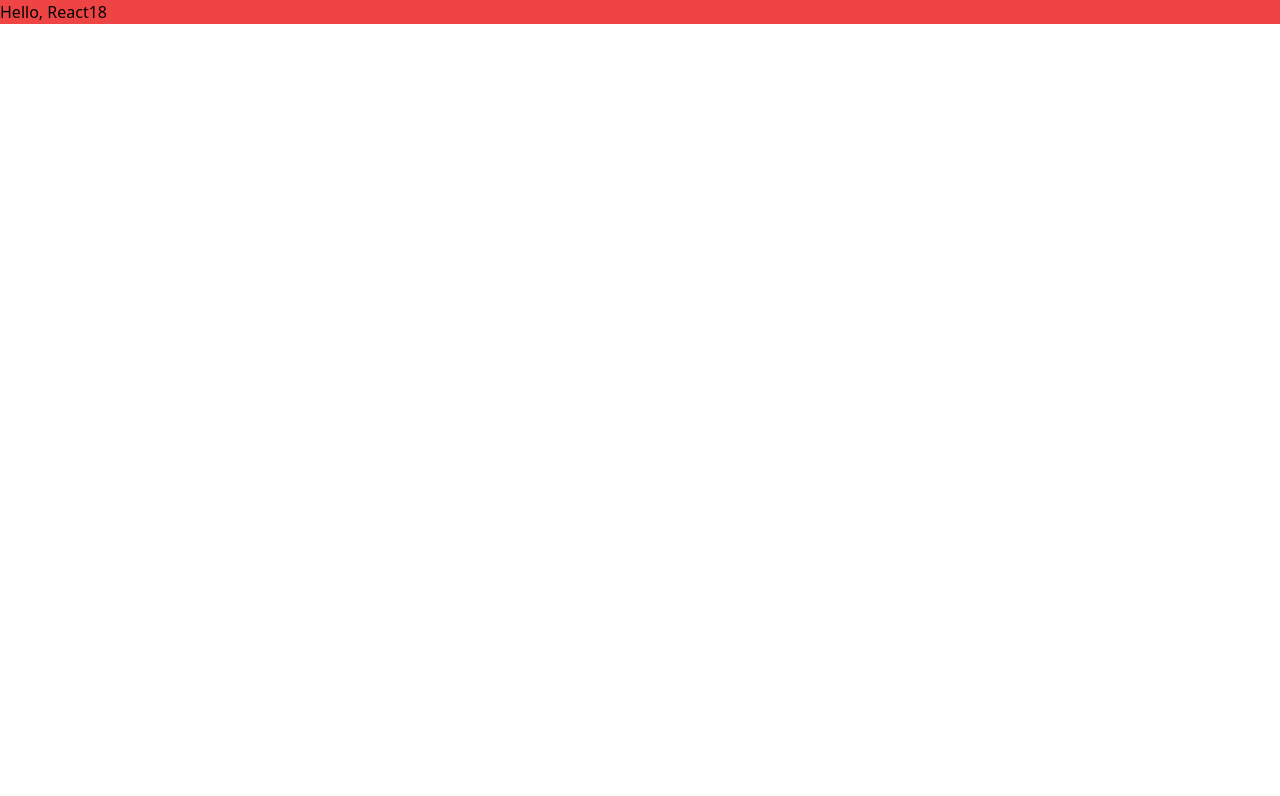
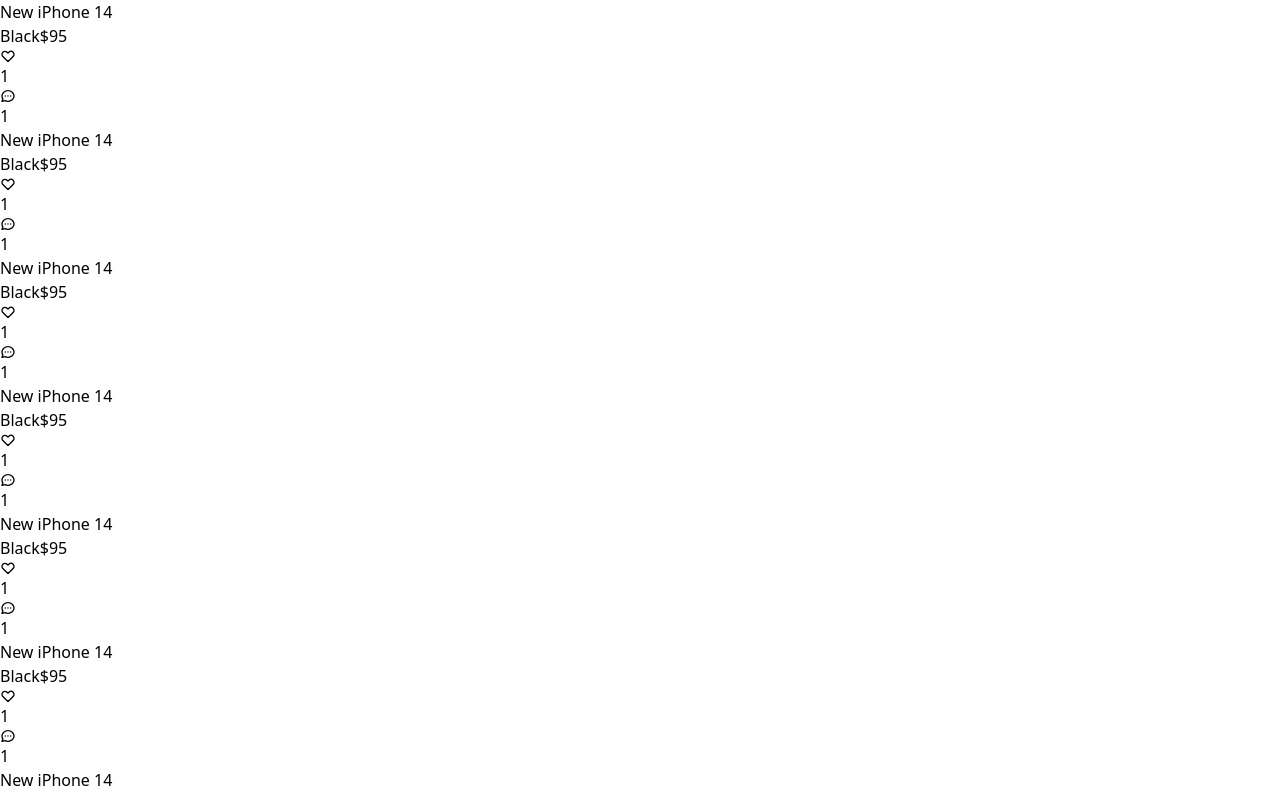
Before and after one commit to takeaways/air-project-1, a Next.js app: page / in a window 1280 px wide. Shown: the top 796 px of the page. Built offline with nearby package versions, Linux system fonts and the light colour scheme.

Commit message:
feat: home 페이지 마크업 작업

```diff
--- a/pages/index.tsx
+++ b/pages/index.tsx
@@ -1,7 +1,75 @@
 import type { NextPage } from "next";
 
 const Home: NextPage = () => {
-  return <h1 className="bg-red-500">Hello, React18</h1>;
+  return (
+    <div>
+      {[1, 1, 1, 1, 1, 1, 1, 1, 1, 1, 1, 1].map((_, i) => (
+        <div key={i}>
+          <div>
+            <div />
+            <div>
+              <h3>New iPhone 14</h3>
+              <span>Black</span>
+              <span>$95</span>
+            </div>
+          </div>
+          <div>
+            <div>
+              <svg
+                className="w-4 h-4"
+                fill="none"
+                stroke="currentColor"
+                viewBox="0 0 24 24"
+                xmlns="http://www.w3.org/2000/svg"
+              >
+                <path
+                  strokeLinecap="round"
+                  strokeLinejoin="round"
+                  strokeWidth="2"
+                  d="M4.318 6.318a4.5 4.5 0 000 6.364L12 20.364l7.682-7.682a4.5 4.5 0 00-6.364-6.364L12 7.636l-1.318-1.318a4.5 4.5 0 00-6.364 0z"
+                ></path>
+              </svg>
+              <span>1</span>
+            </div>
+            <div>
+              <svg
+                className="w-4 h-4"
+                fill="none"
+                stroke="currentColor"
+                viewBox="0 0 24 24"
+                xmlns="http://www.w3.org/2000/svg"
+              >
+                <path
+                  strokeLinecap="round"
+                  strokeLinejoin="round"
+                  strokeWidth="2"
+                  d="M8 12h.01M12 12h.01M16 12h.01M21 12c0 4.418-4.03 8-9 8a9.863 9.863 0 01-4.255-.949L3 20l1.395-3.72C3.512 15.042 3 13.574 3 12c0-4.418 4.03-8 9-8s9 3.582 9 8z"
+                ></path>
+              </svg>
+              <span>1</span>
+            </div>
+          </div>
+        </div>
+      ))}
+      <button>
+        <svg
+          className="w-6 h-6"
+          xmlns="http://www.w3.org/2000/svg"
+          fill="none"
+          viewBox="0 0 24 24"
+          stroke="currentColor"
+          aria-hidden="true"
+        >
+          <path
+            strokeLinecap="round"
+            strokeLinejoin="round"
+            strokeWidth="2"
+            d="M12 6v6m0 0v6m0-6h6m-6 0H6"
+          />
+        </svg>
+      </button>
+    </div>
+  );
 };
 
 export default Home;
```
